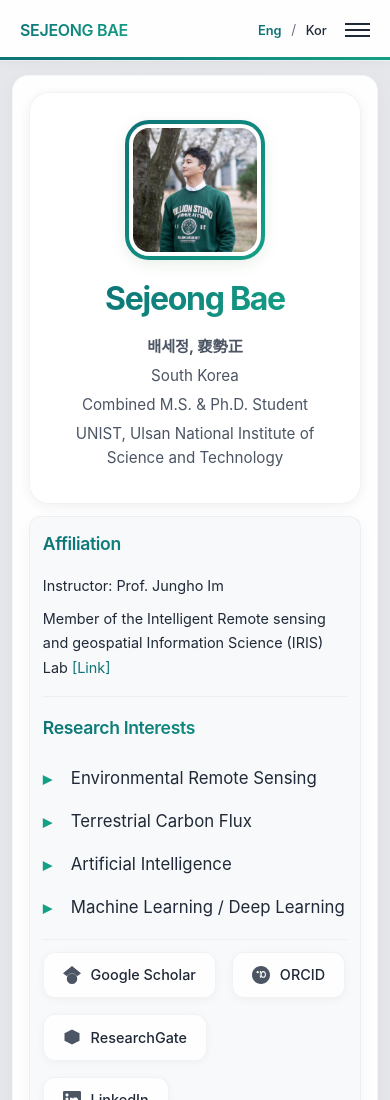
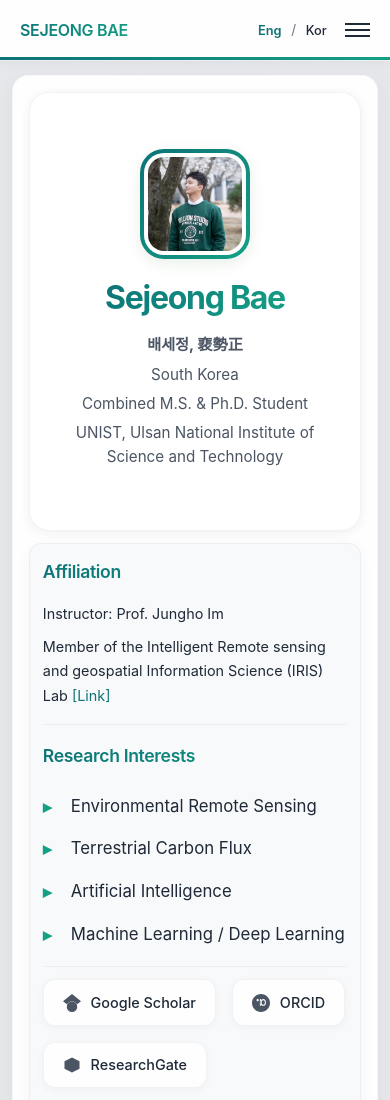
Before and after one commit to sjbae1102/sjbae1102.github.io, a plain HTML site: page index.html in a window 390 px wide. Shown: the top 1100 px of the page. Drawn offline with Linux system fonts and the light colour scheme.

```diff
--- a/style.css
+++ b/style.css
@@ -1535,15 +1535,15 @@
         flex-direction: column;
         align-items: center;
         text-align: center;
-        padding: 1.8rem 1.2rem;
+        padding: 4.5rem 1.2rem;
         gap: 0.75rem;
         background: rgba(255, 255, 255, 0.95);
         box-shadow: 0 2px 12px rgba(0, 0, 0, 0.06);
     }
 
     .profile-image {
-        width: 160px;
-        height: 160px;
+        width: 130px;
+        height: 130px;
         margin-bottom: 0.5rem;
     }
 
@@ -1687,7 +1687,7 @@
     .profile-header {
         background: rgba(255, 255, 255, 0.95);
         box-shadow: 0 2px 12px rgba(0, 0, 0, 0.06);
-        padding: 1.6rem 1rem;
+        padding: 4rem 1rem;
     }
 
     .info-section {
@@ -1783,12 +1783,12 @@
     }
 
     .profile-header {
-        padding: 1.7rem 1rem;
+        padding: 3.5rem 1rem;
     }
 
     .profile-image {
-        width: 140px;
-        height: 140px;
+        width: 110px;
+        height: 110px;
     }
 
     .nav-brand {
@@ -1827,7 +1827,7 @@
     .profile-header {
         background: rgba(255, 255, 255, 0.95);
         box-shadow: 0 2px 12px rgba(0, 0, 0, 0.06);
-        padding: 1.4rem 0.875rem;
+        padding: 3.2rem 0.875rem;
     }
 
     .info-section {
@@ -1854,8 +1854,8 @@
     }
 
     .profile-image {
-        width: 120px;
-        height: 120px;
+        width: 100px;
+        height: 100px;
     }
 
     .about-profile-section img {
```
